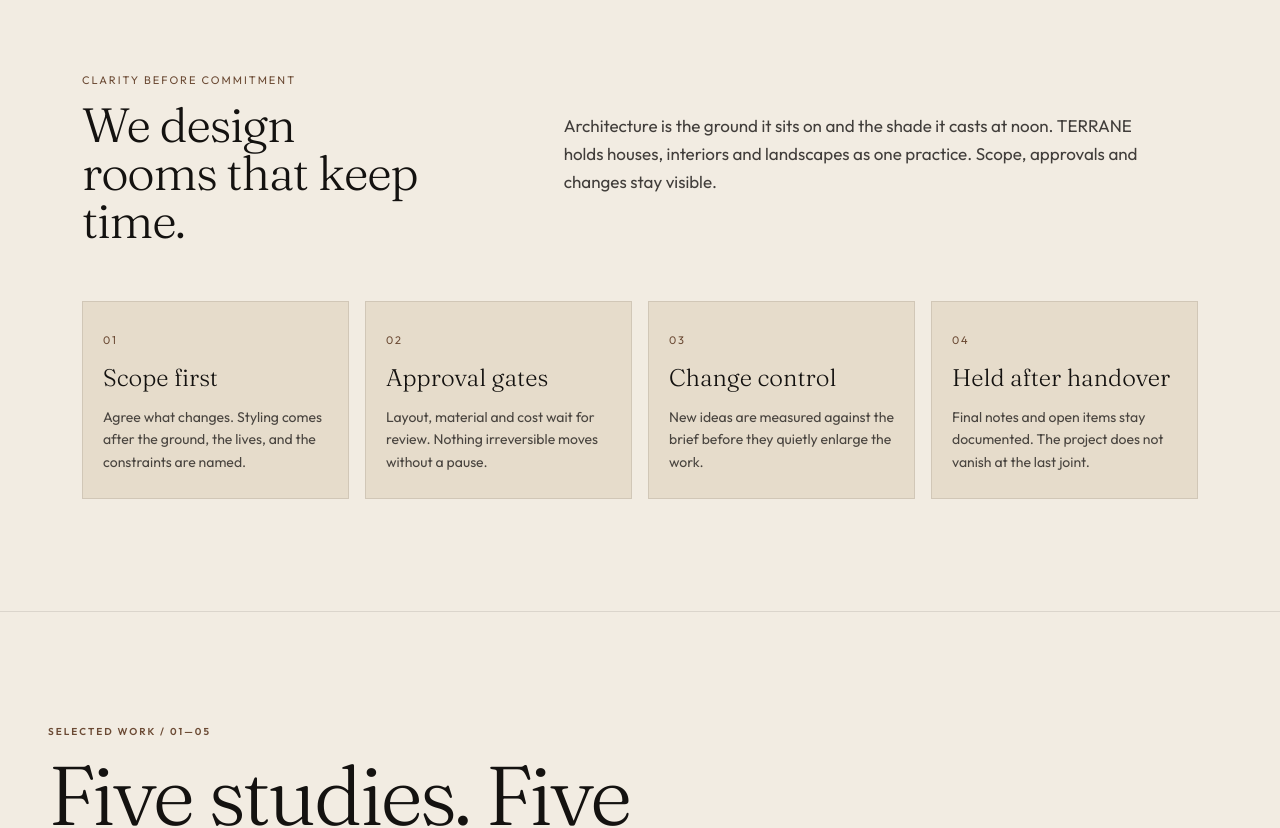
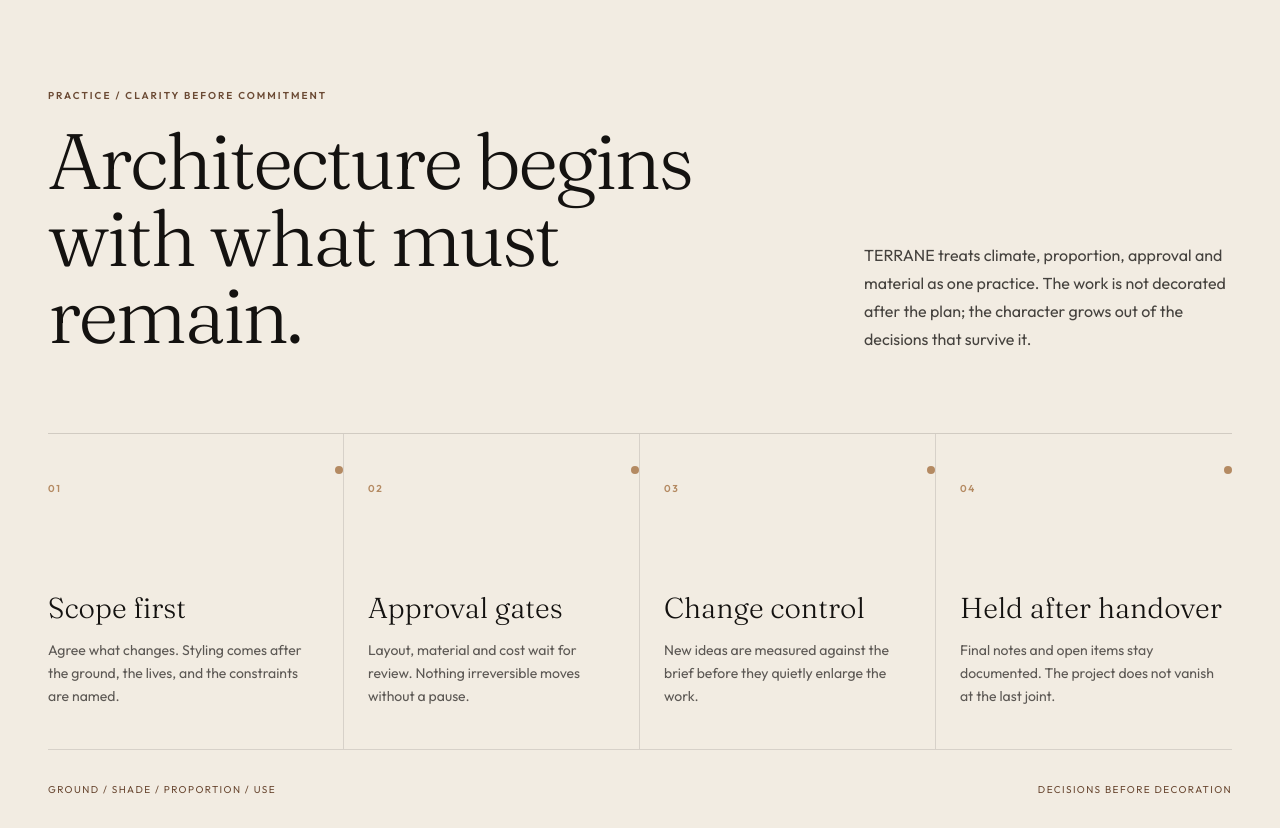
Before and after one commit to Rahmowin-1st/terrane-studio, a Next.js app: page / in a window 1280 px wide. Shown: the part 840-1668 px from the top of the page. Built offline with nearby package versions, Linux system fonts and the light colour scheme.

Commit message:
Recompose practice as editorial manifesto

```diff
--- a/components/sections/Trust.tsx
+++ b/components/sections/Trust.tsx
@@ -2,28 +2,40 @@ import { site, trust } from "@/lib/site";
 
 export function Trust() {
   return (
-    <section id="trust" className="scroll-mt-24 border-b border-ink/10 bg-bone" aria-labelledby="trust-heading">
-      <div className="mx-auto max-w-[1180px] px-5 py-20 md:px-8 md:py-28">
-        <div className="md:grid md:grid-cols-12 md:gap-10">
-          <div className="md:col-span-4" data-enter="left">
-            <p className="text-[11px] tracking-[0.18em] text-umber uppercase">Clarity before commitment</p>
-            <h2 id="trust-heading" className="mt-3 font-display text-4xl font-light tracking-tight md:text-5xl">
-              We design rooms that keep time.
+    <section id="trust" className="practice-scene scroll-mt-24" aria-labelledby="trust-heading">
+      <div className="mx-auto max-w-[1280px] px-5 py-20 sm:px-7 md:px-10 md:py-28 lg:px-12 lg:py-32">
+        <div className="practice-intro grid gap-10 md:grid-cols-12">
+          <div className="md:col-span-7">
+            <p className="practice-kicker text-[10px] font-semibold tracking-[0.2em] text-umber uppercase">Practice / clarity before commitment</p>
+            <h2 id="trust-heading" className="practice-title mt-5 font-display text-[2.8rem] leading-[0.98] font-light tracking-[-0.035em] sm:text-6xl md:text-[4.9rem]">
+              Architecture begins with what must remain.
             </h2>
           </div>
-          <p className="mt-6 max-w-xl text-[17px] leading-[1.65] text-ink/80 md:col-span-7 md:col-start-6 md:mt-10" data-enter="right">
-            Architecture is the ground it sits on and the shade it casts at noon. {site.name} holds houses, interiors and
-            landscapes as one practice. Scope, approvals and changes stay visible.
-          </p>
+          <div className="practice-copy md:col-span-4 md:col-start-9 md:self-end">
+            <p className="text-[16px] leading-[1.75] text-ink/78">
+              {site.name} treats climate, proportion, approval and material as one practice. The work is not decorated after the plan; the character grows out of the decisions that survive it.
+            </p>
+          </div>
         </div>
-        <div className="mt-14 grid gap-4 sm:grid-cols-2 lg:grid-cols-4">
+
+        <div className="practice-rule mt-14 h-px origin-left bg-ink/15 md:mt-20" />
+
+        <div className="practice-grid grid md:grid-cols-4">
           {trust.map((item) => (
-            <article key={item.index} data-enter="tilt" className="border border-ink/10 bg-paper px-5 py-6">
-              <span className="text-[11px] tracking-[0.16em] text-umber">{item.index}</span>
-              <h3 className="mt-3 font-display text-2xl font-light">{item.title}</h3>
-              <p className="mt-3 text-sm leading-relaxed text-ink/75">{item.text}</p>
+            <article key={item.index} className="practice-proof relative border-b border-ink/12 py-8 md:min-h-[19rem] md:border-r md:px-6 md:py-10 first:md:pl-0 last:md:border-r-0 last:md:pr-0">
+              <span className="practice-proof-index text-[10px] font-semibold tracking-[0.16em] text-clay">{item.index}</span>
+              <div className="mt-16 md:mt-24">
+                <h3 className="practice-proof-title font-display text-[1.8rem] leading-none font-light">{item.title}</h3>
+                <p className="practice-proof-copy mt-4 max-w-[16rem] text-sm leading-[1.65] text-ink/68">{item.text}</p>
+              </div>
+              <span className="practice-proof-mark absolute right-0 top-8 hidden h-2 w-2 rounded-full bg-clay md:block" aria-hidden="true" />
             </article>
           ))}
+        </div>
+
+        <div className="practice-caption mt-8 flex flex-col gap-2 text-[10px] tracking-[0.14em] text-umber uppercase sm:flex-row sm:justify-between">
+          <span>Ground / shade / proportion / use</span>
+          <span>Decisions before decoration</span>
         </div>
       </div>
     </section>
```
